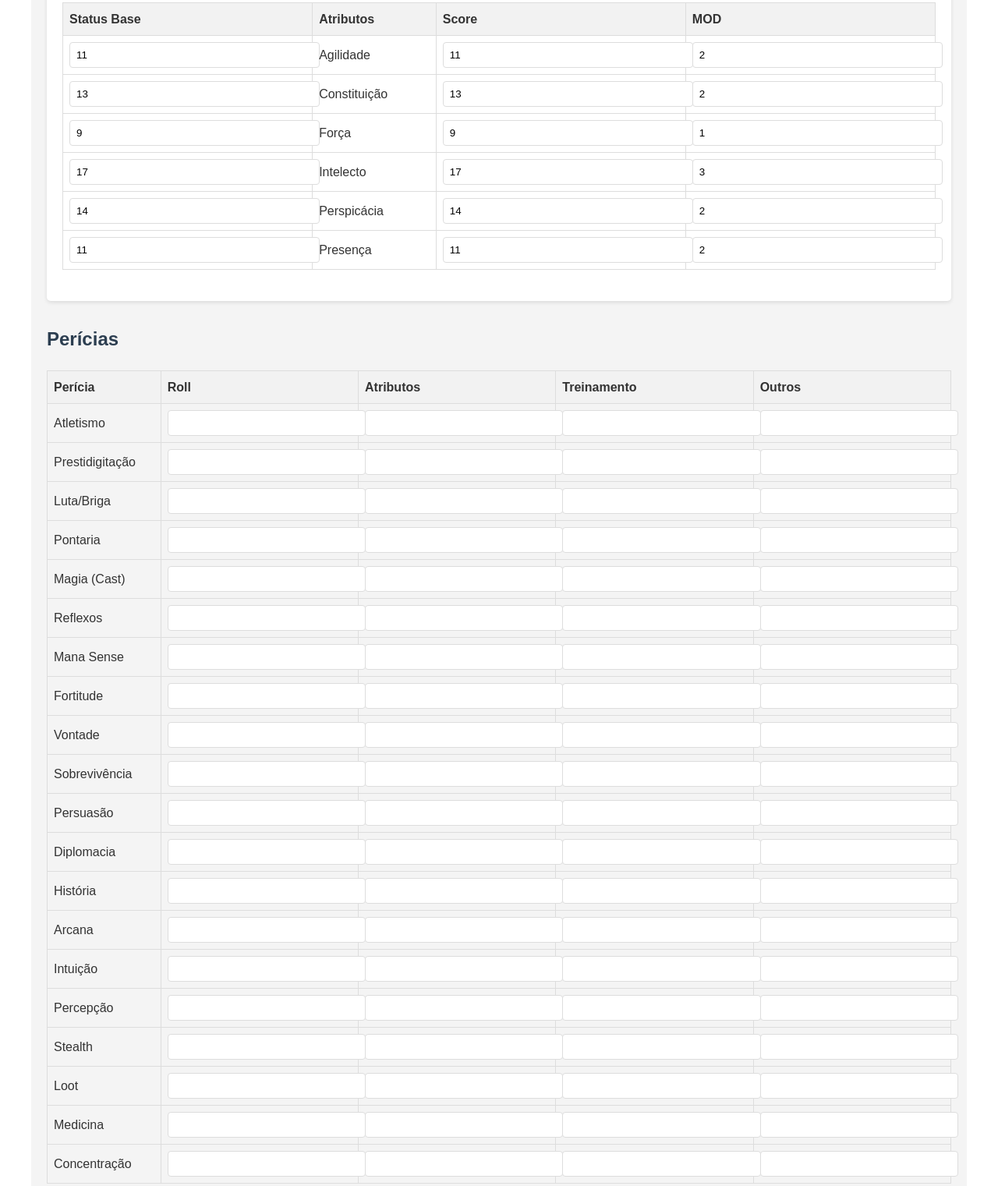
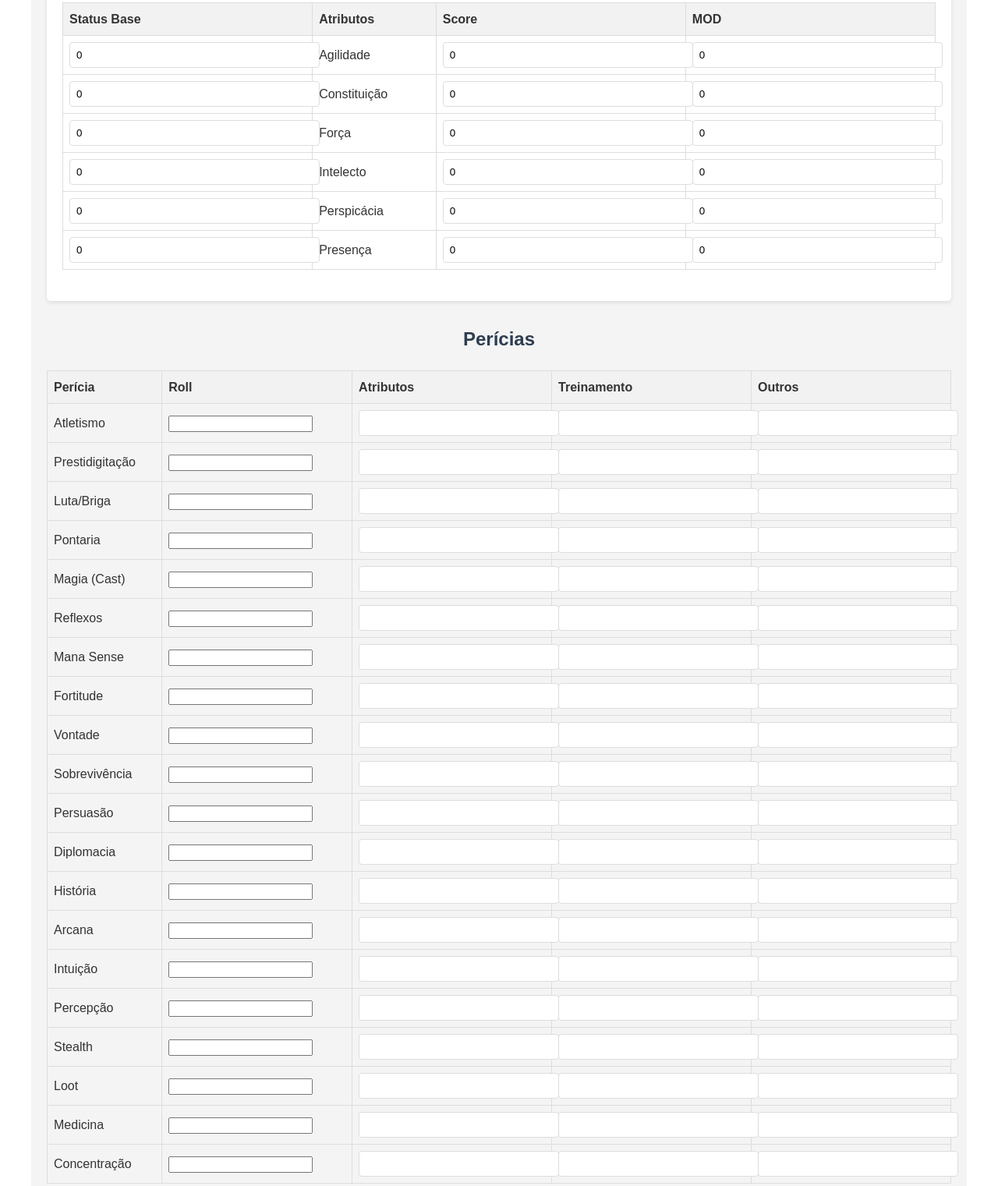
Before and after one commit to jefersonmarciano/ficha_RPG, a plain HTML site: page index.html in a window 1280 px wide. Shown: the part 720-2241 px from the top of the page at 78% size. Drawn offline with Linux system fonts and the light colour scheme.

Commit message:
first commit

```diff
--- a/index.html
+++ b/index.html
@@ -89,40 +89,40 @@
                 </thead>
                 <tbody>
                     <tr>
-                        <td><input type="number" id="agility-base" name="agility-base" value="11"></td>
+                        <td><input type="number" id="agility-base" name="agility-base" value="0"></td>
                         <td>Agilidade</td>
-                        <td><input type="number" id="agility-score" name="agility-score" value="11"></td>
-                        <td><input type="number" id="agility-mod" name="agility-mod" value="2"></td>
+                        <td><input type="number" id="agility-score" name="agility-score" value="0"></td>
+                        <td><input type="number" id="agility-mod" name="agility-mod" value="0"></td>
                     </tr>
                     <tr>
-                        <td><input type="number" id="constitution-base" name="constitution-base" value="13"></td>
+                        <td><input type="number" id="constitution-base" name="constitution-base" value="0"></td>
                         <td>Constituição</td>
-                        <td><input type="number" id="constitution-score" name="constitution-score" value="13"></td>
-                        <td><input type="number" id="constitution-mod" name="constitution-mod" value="2"></td>
+                        <td><input type="number" id="constitution-score" name="constitution-score" value="0"></td>
+                        <td><input type="number" id="constitution-mod" name="constitution-mod" value="0"></td>
                     </tr>
                     <tr>
-                        <td><input type="number" id="strength-base" name="strength-base" value="9"></td>
+                        <td><input type="number" id="strength-base" name="strength-base" value="0"></td>
                         <td>Força</td>
-                        <td><input type="number" id="strength-score" name="strength-score" value="9"></td>
-                        <td><input type="number" id="strength-mod" name="strength-mod" value="1"></td>
+                        <td><input type="number" id="strength-score" name="strength-score" value="0"></td>
+                        <td><input type="number" id="strength-mod" name="strength-mod" value="0"></td>
                     </tr>
                     <tr>
-                        <td><input type="number" id="intellect-base" name="intellect-base" value="17"></td>
+                        <td><input type="number" id="intellect-base" name="intellect-base" value="0"></td>
                         <td>Intelecto</td>
-                        <td><input type="number" id="intellect-score" name="intellect-score" value="17"></td>
-                        <td><input type="number" id="intellect-mod" name="intellect-mod" value="3"></td>
+                        <td><input type="number" id="intellect-score" name="intellect-score" value="0"></td>
+                        <td><input type="number" id="intellect-mod" name="intellect-mod" value="0"></td>
                     </tr>
                     <tr>
-                        <td><input type="number" id="wisdom-base" name="wisdom-base" value="14"></td>
+                        <td><input type="number" id="wisdom-base" name="wisdom-base" value="0"></td>
                         <td>Perspicácia</td>
-                        <td><input type="number" id="wisdom-score" name="wisdom-score" value="14"></td>
-                        <td><input type="number" id="wisdom-mod" name="wisdom-mod" value="2"></td>
+                        <td><input type="number" id="wisdom-score" name="wisdom-score" value="0"></td>
+                        <td><input type="number" id="wisdom-mod" name="wisdom-mod" value="0"></td>
                     </tr>
                     <tr>
-                        <td><input type="number" id="presence-base" name="presence-base" value="11"></td>
+                        <td><input type="number" id="presence-base" name="presence-base" value="0"></td>
                         <td>Presença</td>
-                        <td><input type="number" id="presence-score" name="presence-score" value="11"></td>
-                        <td><input type="number" id="presence-mod" name="presence-mod" value="2"></td>
+                        <td><input type="number" id="presence-score" name="presence-score" value="0"></td>
+                        <td><input type="number" id="presence-mod" name="presence-mod" value="0"></td>
                     </tr>
                 </tbody>
             </table>
@@ -143,140 +143,140 @@
                 <tbody>
                     <tr>
                         <td>Atletismo</td>
-                        <td><input type="number" name="athletics-roll"></td>
+                        <td><input type="string" name="athletics-roll"></td>
                         <td><input type="number" name="athletics-attributes"></td>
                         <td><input type="number" name="athletics-training"></td>
                         <td><input type="number" name="athletics-others"></td>
                     </tr>
                     <tr>
                         <td>Prestidigitação</td>
-                        <td><input type="number" name="sleightOfHand-roll"></td>
+                        <td><input type="string" name="sleightOfHand-roll"></td>
                         <td><input type="number" name="sleightOfHand-attributes"></td>
                         <td><input type="number" name="sleightOfHand-training"></td>
                         <td><input type="number" name="sleightOfHand-others"></td>
                     </tr>
                     <tr>
                         <td>Luta/Briga</td>
-                        <td><input type="number" name="fighting-roll"></td>
+                        <td><input type="string" name="fighting-roll"></td>
                         <td><input type="number" name="fighting-attributes"></td>
                         <td><input type="number" name="fighting-training"></td>
                         <td><input type="number" name="fighting-others"></td>
                     </tr>
                     <tr>
                         <td>Pontaria</td>
-                        <td><input type="number" name="shooting-roll"></td>
+                        <td><input type="string" name="shooting-roll"></td>
                         <td><input type="number" name="shooting-attributes"></td>
                         <td><input type="number" name="shooting-training"></td>
                         <td><input type="number" name="shooting-others"></td>
                     </tr>
                     <tr>
                         <td>Magia (Cast)</td>
-                        <td><input type="number" name="magicCast-roll"></td>
+                        <td><input type="string" name="magicCast-roll"></td>
                         <td><input type="number" name="magicCast-attributes"></td>
                         <td><input type="number" name="magicCast-training"></td>
                         <td><input type="number" name="magicCast-others"></td>
                     </tr>
                     <tr>
                         <td>Reflexos</td>
-                        <td><input type="number" name="reflexes-roll"></td>
+                        <td><input type="string" name="reflexes-roll"></td>
                         <td><input type="number" name="reflexes-attributes"></td>
                         <td><input type="number" name="reflexes-training"></td>
                         <td><input type="number" name="reflexes-others"></td>
                     </tr>
                     <tr>
                         <td>Mana Sense</td>
-                        <td><input type="number" name="manaSense-roll"></td>
+                        <td><input type="string" name="manaSense-roll"></td>
                         <td><input type="number" name="manaSense-attributes"></td>
                         <td><input type="number" name="manaSense-training"></td>
                         <td><input type="number" name="manaSense-others"></td>
                     </tr>
                     <tr>
                         <td>Fortitude</td>
-                        <td><input type="number" name="fortitude-roll"></td>
+                        <td><input type="string" name="fortitude-roll"></td>
                         <td><input type="number" name="fortitude-attributes"></td>
                         <td><input type="number" name="fortitude-training"></td>
                         <td><input type="number" name="fortitude-others"></td>
                     </tr>
                     <tr>
                         <td>Vontade</td>
-                        <td><input type="number" name="willpower-roll"></td>
+                        <td><input type="string" name="willpower-roll"></td>
                         <td><input type="number" name="willpower-attributes"></td>
                         <td><input type="number" name="willpower-training"></td>
                         <td><input type="number" name="willpower-others"></td>
                     </tr>
                     <tr>
                         <td>Sobrevivência</td>
-                        <td><input type="number" name="survival-roll"></td>
+                        <td><input type="string" name="survival-roll"></td>
                         <td><input type="number" name="survival-attributes"></td>
                         <td><input type="number" name="survival-training"></td>
                         <td><input type="number" name="survival-others"></td>
                     </tr>
                     <tr>
                         <td>Persuasão</td>
-                        <td><input type="number" name="persuasion-roll"></td>
+                        <td><input type="string" name="persuasion-roll"></td>
                         <td><input type="number" name="persuasion-attributes"></td>
                         <td><input type="number" name="persuasion-training"></td>
                         <td><input type="number" name="persuasion-others"></td>
                     </tr>
                     <tr>
                         <td>Diplomacia</td>
-                        <td><input type="number" name="diplomacy-roll"></td>
+                        <td><input type="string" name="diplomacy-roll"></td>
                         <td><input type="number" name="diplomacy-attributes"></td>
                         <td><input type="number" name="diplomacy-training"></td>
                         <td><input type="number" name="diplomacy-others"></td>
                     </tr>
                     <tr>
                         <td>História</td>
-                        <td><input type="number" name="history-roll"></td>
+                        <td><input type="string" name="history-roll"></td>
                         <td><input type="number" name="history-attributes"></td>
                         <td><input type="number" name="history-training"></td>
                         <td><input type="number" name="history-others"></td>
                     </tr>
                     <tr>
                         <td>Arcana</td>
-                        <td><input type="number" name="arcana-roll"></td>
+                        <td><input type="string" name="arcana-roll"></td>
                         <td><input type="number" name="arcana-attributes"></td>
                         <td><input type="number" name="arcana-training"></td>
                         <td><input type="number" name="arcana-others"></td>
                     </tr>
                     <tr>
                         <td>Intuição</td>
-                        <td><input type="number" name="insight-roll"></td>
+                        <td><input type="string" name="insight-roll"></td>
                         <td><input type="number" name="insight-attributes"></td>
                         <td><input type="number" name="insight-training"></td>
                         <td><input type="number" name="insight-others"></td>
                     </tr>
                     <tr>
                         <td>Percepção</td>
-                        <td><input type="number" name="perception-roll"></td>
+                        <td><input type="string" name="perception-roll"></td>
                         <td><input type="number" name="perception-attributes"></td>
                         <td><input type="number" name="perception-training"></td>
                         <td><input type="number" name="perception-others"></td>
                     </tr>
                     <tr>
                         <td>Stealth</td>
-                        <td><input type="number" name="stealth-roll"></td>
+                        <td><input type="string" name="stealth-roll"></td>
                         <td><input type="number" name="stealth-attributes"></td>
                         <td><input type="number" name="stealth-training"></td>
                         <td><input type="number" name="stealth-others"></td>
                     </tr>
                     <tr>
                         <td>Loot</td>
-                        <td><input type="number" name="loot-roll"></td>
+                        <td><input type="string" name="loot-roll"></td>
                         <td><input type="number" name="loot-attributes"></td>
                         <td><input type="number" name="loot-training"></td>
                         <td><input type="number" name="loot-others"></td>
                     </tr>
                     <tr>
                         <td>Medicina</td>
-                        <td><input type="number" name="medicine-roll"></td>
+                        <td><input type="string" name="medicine-roll"></td>
                         <td><input type="number" name="medicine-attributes"></td>
                         <td><input type="number" name="medicine-training"></td>
                         <td><input type="number" name="medicine-others"></td>
                     </tr>
                     <tr>
                         <td>Concentração</td>
-                        <td><input type="number" name="concentration-roll"></td>
+                        <td><input type="string" name="concentration-roll"></td>
                         <td><input type="number" name="concentration-attributes"></td>
                         <td><input type="number" name="concentration-training"></td>
                         <td><input type="number" name="concentration-others"></td>
--- a/style.css
+++ b/style.css
@@ -15,6 +15,7 @@ body {
 
 h1, h2, h3 {
     color: #2c3e50;
+    text-align: center;
 }
 
 .section {
```
